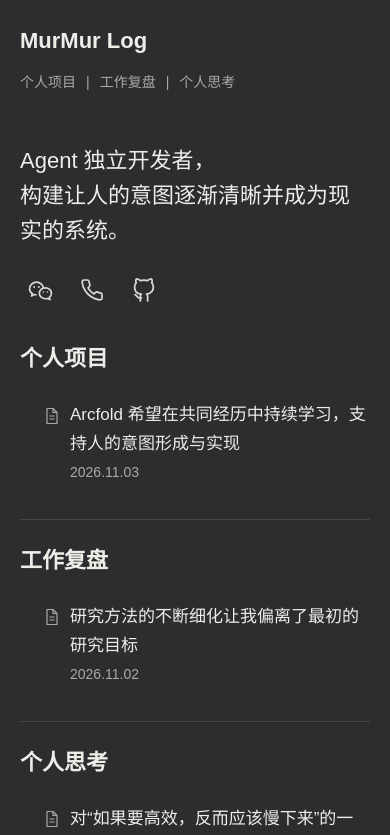
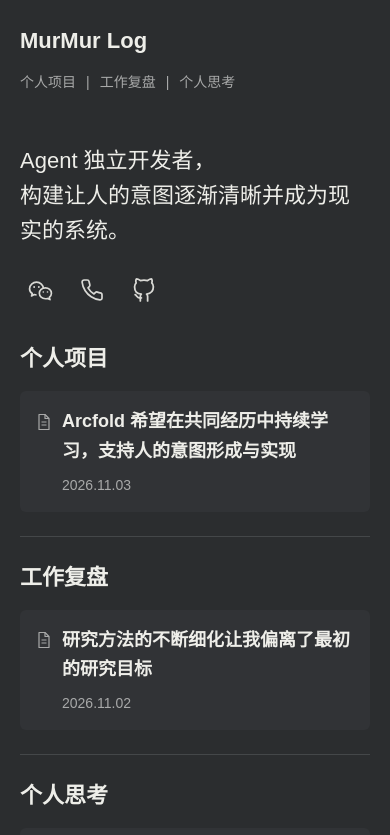
Before and after one commit to murmurwang/murmur-log, a Next.js app: page / in a window 390 px wide. Shown: the top 835 px of the page. Built offline with nearby package versions, Linux system fonts and the light colour scheme.

Commit message:
Restore article cards under plain section headings

```diff
--- a/app/globals.css
+++ b/app/globals.css
@@ -114,19 +114,19 @@ nav a[aria-current="location"] { color: var(--ink); text-decoration: underline;
 .home-page .stream-section + .stream-section { padding-top: 28px; }
 .home-page .stream-heading { margin-bottom: 16px; }
 .home-page .stream-heading h2 { display: flex; align-items: center; gap: 12px; font-size: 24px; font-weight: 600; color: var(--heading); }
-.home-page .folder-files { padding-left: 36px; }
+.home-page .folder-files { padding-left: 0; }
 .home-page .stream-row[href] {
-  flex-direction: row;
-  gap: 16px;
-  margin: 0 -8px;
-  padding: 10px 8px;
-  background: transparent;
-  border-radius: 4px;
+  flex-direction: column;
+  gap: 8px;
+  margin: 0;
+  padding: 20px 22px;
+  background: #313336;
+  border-radius: 6px;
 }
-.home-page .stream-row + .stream-row { margin-top: 4px; }
-.home-page .article-title { font-size: 18px; line-height: 1.7; font-weight: 400; color: var(--heading); }
+.home-page .stream-row + .stream-row { margin-top: 12px; }
+.home-page .article-title { font-size: 20px; line-height: 1.55; font-weight: 600; color: var(--heading); }
 .home-page .article-icon { margin-top: 0.32em; }
-.home-page .post-date { padding-left: 0; line-height: 30.6px; }
+.home-page .post-date { padding-left: 26px; line-height: 1.5; }
 .home-page .stream-row[href]:hover, .home-page .stream-row[href]:focus-visible { background: #383b3e; }
 
 @media (max-width: 600px) {
@@ -137,8 +137,6 @@ nav a[aria-current="location"] { color: var(--ink); text-decoration: underline;
   .home-page .stream-section { padding-bottom: 24px; }
   .home-page .stream-section + .stream-section { padding-top: 24px; }
   .home-page .stream-heading h2 { font-size: 22px; }
-  .home-page .folder-files { padding-left: 24px; }
-  .home-page .stream-row[href] { flex-direction: column; gap: 2px; }
-  .home-page .post-date { padding-left: 26px; line-height: 1.7; }
-  .home-page .article-title { font-size: 17px; line-height: 1.7; }
+  .home-page .stream-row[href] { padding: 16px; }
+  .home-page .article-title { font-size: 18px; line-height: 1.65; }
 }
```
Also changed, not shown: 1 other file (tests, documents, lock files or other folders).
